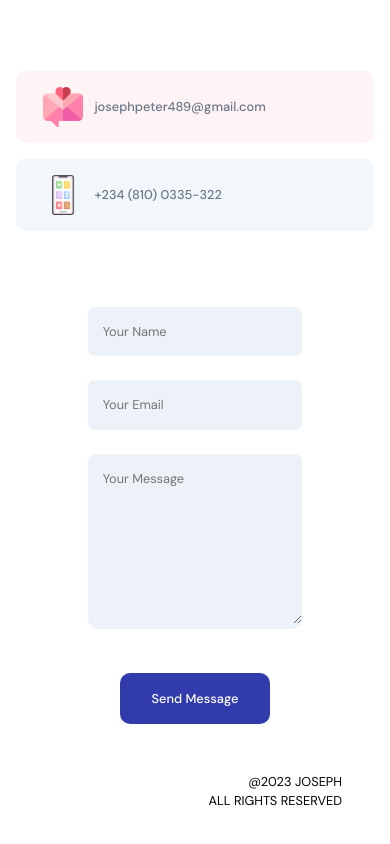
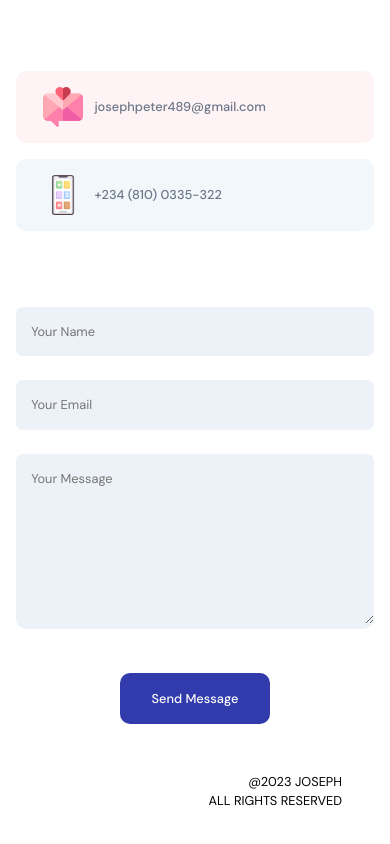
Before and after one commit to Peterjoseph489/Portfolio, a React (Create React App) app in the folder frontend_react/: page / in a window 390 px wide. Shown: the part 4694-5538 px from the top of the page. Built offline with nearby package versions, Linux system fonts and the light colour scheme; no server answers.

Commit message:
continously learning

```diff
--- a/frontend_react/src/container/Footer/Footer.scss
+++ b/frontend_react/src/container/Footer/Footer.scss
@@ -110,4 +110,9 @@
         font-family: var(--font-base);
         cursor: pointer;
     }
+
+    @media screen and (max-width: 768px) {
+        width: 100%;
+        margin: 1rem 0;
+    }
 }
```
